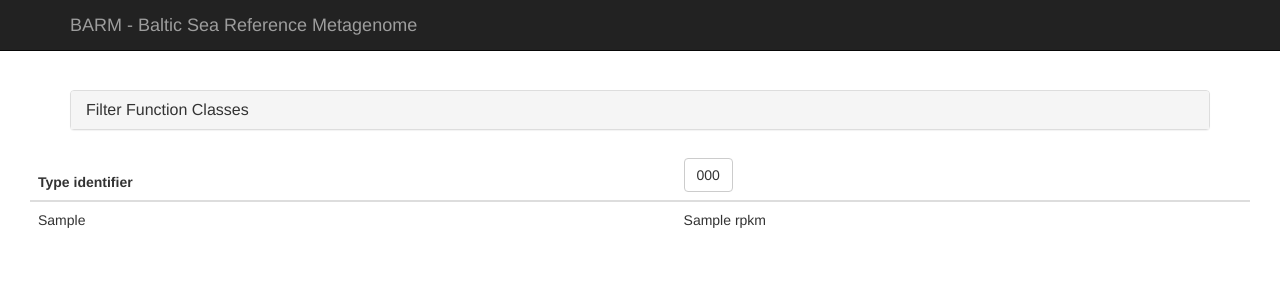
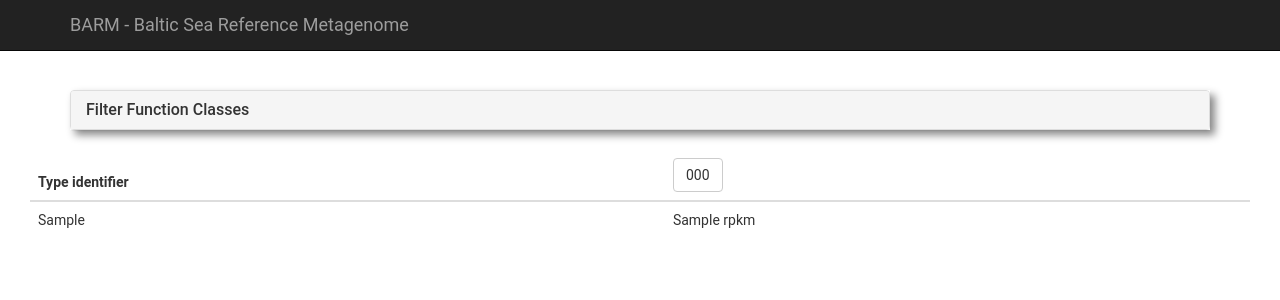
Before and after one commit to EnvGen/BARM_web_server, a Flask app: template templates/index.html in a window 1280 px wide. Shown: the top 300 px of the page. Run offline with Flask 2, Linux system fonts and the light colour scheme; tables that the repository leaves empty hold one stand-in row (values such as "Sample post"); the template is opened without the code that fills it: values that come from a table or form of the project are taken from there, most other values are stand-ins (such as "Sample title", 1, 10 or a date in 2020); some libraries are stand-ins or nearby versions.

Commit message:
Changed font and added shadow to the filter box

```diff
--- a/static/main.css
+++ b/static/main.css
@@ -1,10 +1,11 @@
 body {
   padding-top: 50px;
+  font-family: Roboto, 'Helvetica Neue', sans-serif;
 }
 .main-content {
   padding: 40px 15px;
 }
 
-form h4 {
-    padding-top: 20px;
+.panel-group {
+    box-shadow: 5px 5px 8px #888888;
 }
--- a/templates/index.html
+++ b/templates/index.html
@@ -5,7 +5,7 @@
     <div class="panel panel-default">
       <div class="panel-heading" role="tab" id="headingOne">
         <h4 class="panel-title">
-          <a role="button" data-toggle="collapse" data-parent="#accordion" href="#collapseOne" aria-expanded="true" aria-controls="collapseOne">
+          <a role="button" id="filter_accordion" data-toggle="collapse" data-parent="#accordion" href="#collapseOne" aria-expanded="true" aria-controls="collapseOne">
             Filter Function Classes
           </a>
         </h4>
```
